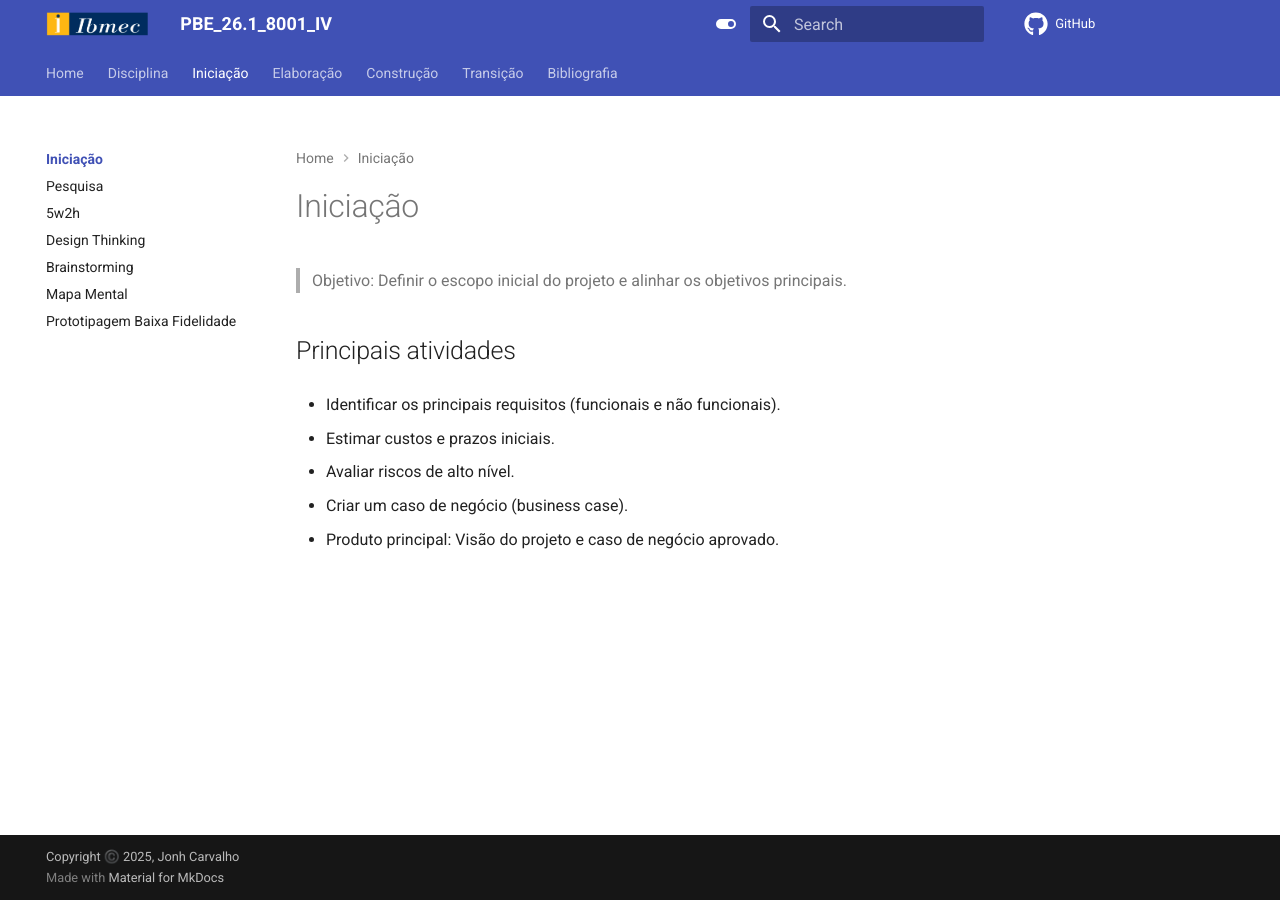
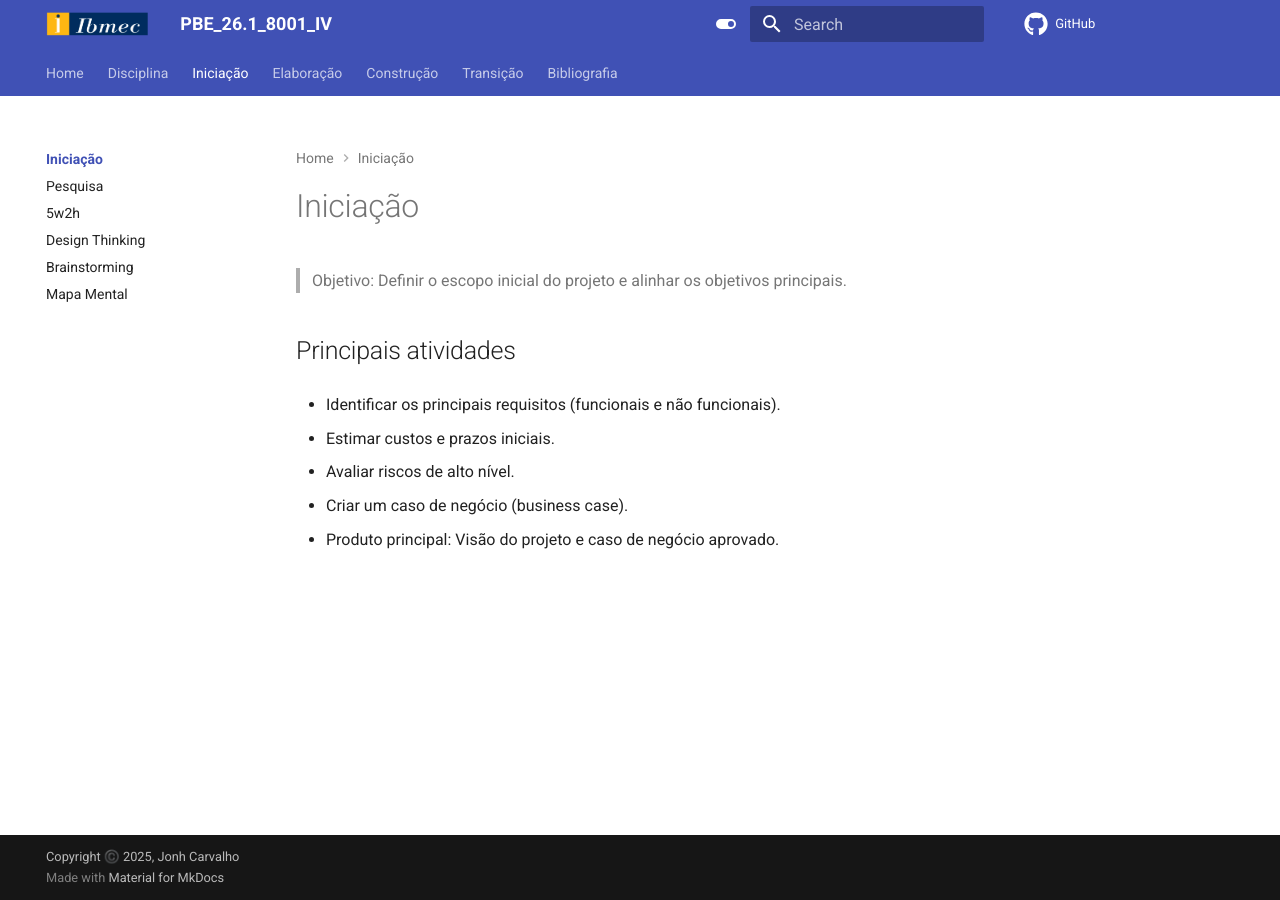
Before and after one commit to Projetos-de-Extensao/PBE_26.1_8001_IV, an MkDocs documentation site: the page built from docs/Iniciacao/index.md, in a window 1280 px wide. Built offline with MkDocs 1.6.1 and Material for MkDocs 9.7.7, drawn with Linux system fonts in a browser that asks for light colours; comment, search, counter and statistics services are not loaded; some of the changed lines change nothing that is shown.

Commit message:
mkdocs.yml - correção no nav

```diff
--- a/mkdocs.yml
+++ b/mkdocs.yml
@@ -20,13 +20,13 @@
       - Design Thinking: Iniciacao/design_thinking.md
       - Brainstorming: Iniciacao/Brainstorm.md
       - Mapa Mental: Iniciacao/mapa_mental.md
-      - Prototipagem Baixa Fidelidade: Iniciacao/prototipo_baixa_fidelidade.md
   - Elaboração:
       - Index: Elaboracao/index.md
       - Requisitos: Elaboracao/requisitos.md
       - Casos de Uso: Elaboracao/casos_de_uso.md
       - Diagrama de Classes: Elaboracao/diagrama_de_classes.md
       - Diagrama de Casos de Uso: Elaboracao/diagrama_de_casos_de_uso.md
+      - Prototipagem Baixa Fidelidade: Elaboracao/prototipo_baixa_fidelidade.md
       - Protótipo de Alta Fidelidade: Elaboracao/prototipo_alta_fidelidade.md
   - Construção:
       - Index: Construcao/index.md
```
